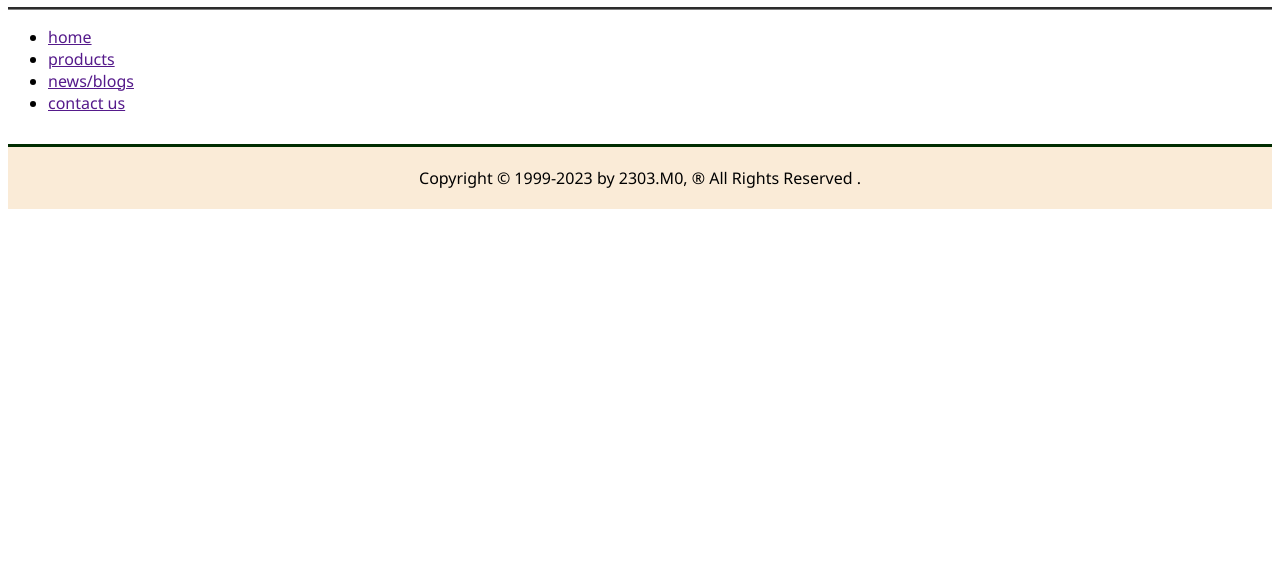
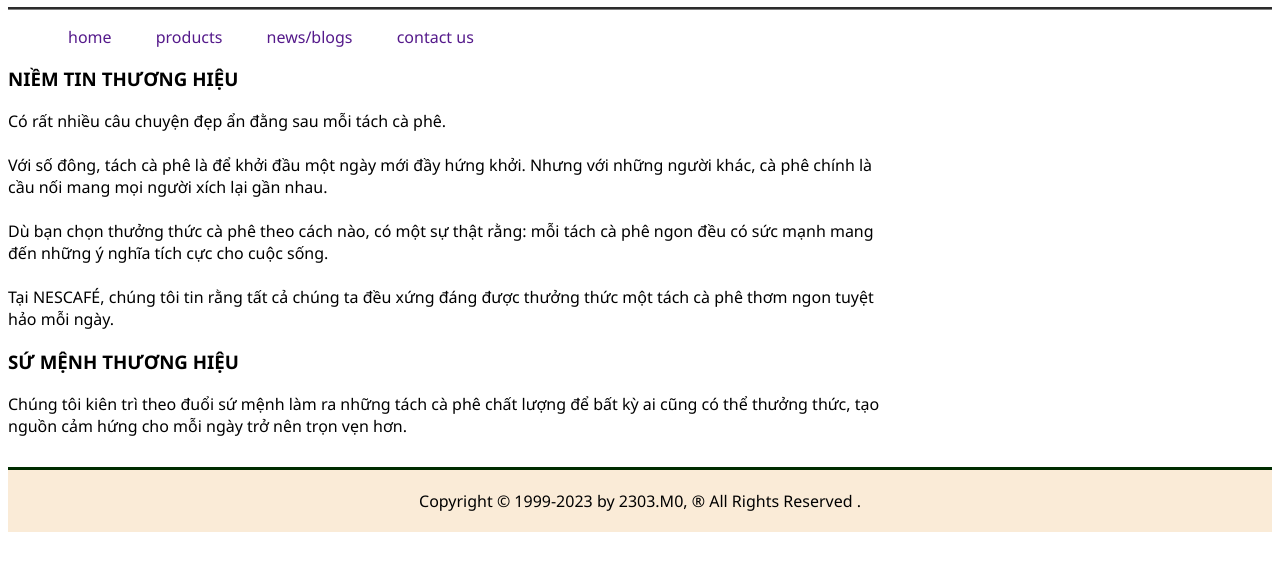
Before and after one commit to thuyle2000/2303.sem1, a plain HTML site: page 2.HCJS/d04_layout.html in a window 1280 px wide. Shown: the part 234-800 px from the top of the page. Drawn offline with Linux system fonts and the light colour scheme.

Commit message:
Upload May 10, 2023

```diff
--- a/2.HCJS/css/d04_layout.css
+++ b/2.HCJS/css/d04_layout.css
@@ -29,6 +29,36 @@ header{
 }
 /* ket thuc css cua khoi header */
 
+/* css cua khoi menu */
+nav>ul{
+    list-style-type: none;
+}
+
+nav>ul>li{
+    display: inline-block;
+}
+
+nav>ul>li>a{
+    text-decoration: none;
+    padding: 5px 20px;
+    transition-property: color;
+    transition-property: background-color;
+    transition-duration: 2s;
+}
+nav>ul>li>a:hover{
+    color: red;
+    background-color: wheat;
+}
+
+/* let thuc css cua khoi menu */
+
+
+/* css cua khoi section */
+section{
+    width: 70%;
+}
+
+
 
 /* css cua khoi footer */
 footer{
--- a/2.HCJS/d04_layout.html
+++ b/2.HCJS/d04_layout.html
@@ -1,5 +1,6 @@
 <!DOCTYPE html>
 <html lang="en">
+
 <head>
     <meta charset="UTF-8">
     <meta http-equiv="X-UA-Compatible" content="IE=edge">
@@ -7,6 +8,7 @@
     <title>layout</title>
     <link rel="stylesheet" href="css/d04_layout.css">
 </head>
+
 <body>
 
 </body>
@@ -33,10 +35,36 @@
     </nav>
 
     <!-- noi dung chinh -->
-    <section></section>
+    <section>
+
+        <h3>NIỀM TIN THƯƠNG HIỆU</h3>
+        <p>
+            Có rất nhiều câu chuyện đẹp ẩn đằng sau mỗi tách cà phê. <br> <br>
+
+            Với số đông, tách cà phê là để khởi đầu một ngày mới đầy hứng khởi. Nhưng với những người khác, cà phê chính
+            là cầu nối mang mọi người xích lại gần nhau. <br> <br>
+
+            Dù bạn chọn thưởng thức cà phê theo cách nào, có một sự thật rằng: mỗi tách cà phê ngon đều có sức mạnh mang
+            đến những ý nghĩa tích cực cho cuộc sống. <br> <br>
+
+            Tại NESCAFÉ, chúng tôi tin rằng tất cả chúng ta đều xứng đáng được thưởng thức một tách cà phê thơm ngon
+            tuyệt hảo mỗi ngày.
+        </p>
+
+        <h3>SỨ MỆNH THƯƠNG HIỆU </h3>
+        <p>
+            Chúng tôi kiên trì theo đuổi sứ mệnh làm ra những tách cà phê chất lượng để bất kỳ ai cũng có thể thưởng
+            thức,
+            tạo nguồn cảm hứng cho mỗi ngày trở nên trọn vẹn hơn.
+        </p>
+
+    </section>
 
     <!-- chuyen muc quang cao -->
     <aside></aside>
+
+
+
 
     <!-- tieu de chan : thong tin ban quyen -->
     <footer>
```
